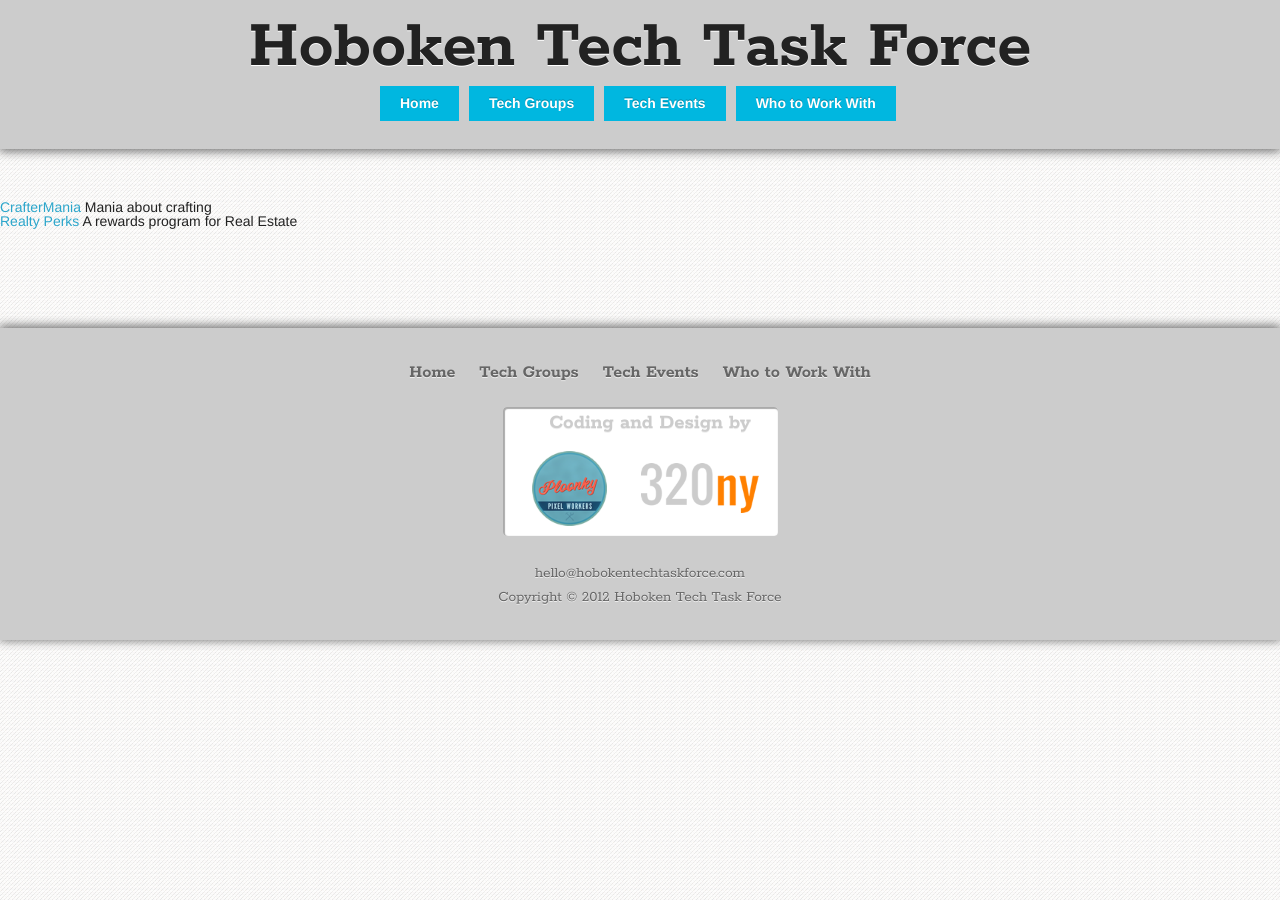
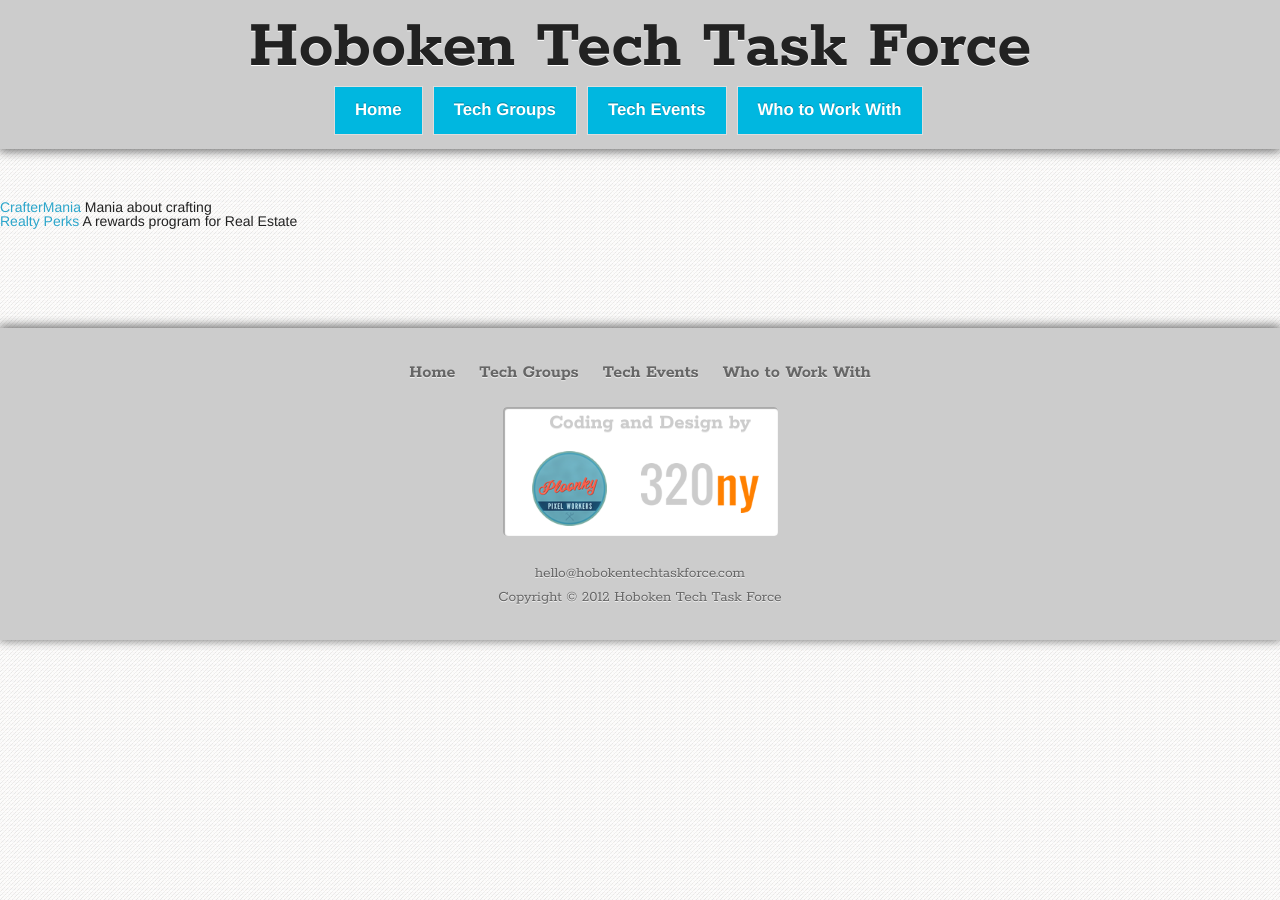
Before and after one commit to HTTF/httf.github.com, a Jekyll site: the page built from startups.htm, in a window 1280 px wide. Built offline with Jekyll 4.4.1, drawn with Linux system fonts in a browser that asks for light colours.

Commit message:
made header buttons larger

```diff
--- a/css/style.css
+++ b/css/style.css
@@ -47,7 +47,7 @@ nav {
   display: inline-block;
   margin-bottom: 0;
   line-height: 1px;
-  width: 530px;
+  width: 622px;
 }
 .top-bar ul > li:hover, .top-bar ul > li.active {
   background: none;
@@ -76,12 +76,14 @@ header li:hover {
   color: #fff !important;
 }
 header li a.button {
+  padding: 15px 20px;
   color: #fff;
   background: #00B7E0;
   text-shadow: 0 -1px 0 #0085A3;
-  border: none;
+  border: 1px solid #ddd;
   box-shadow: none;
   -webkit-box-shadow: none;
+  font-size: 1.2em;
 }
 header li a.button:hover {
   background-color: #00C8F5;
```
